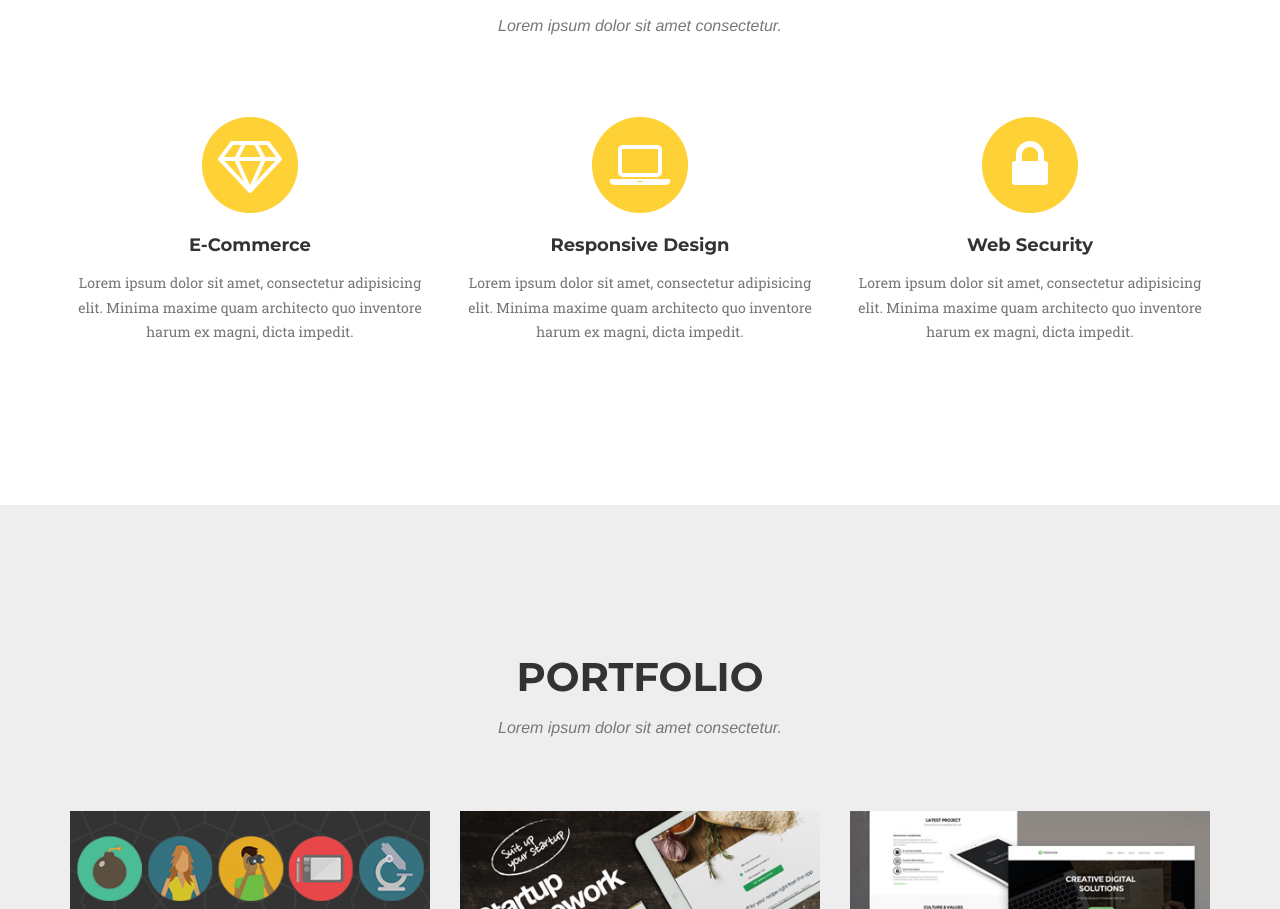
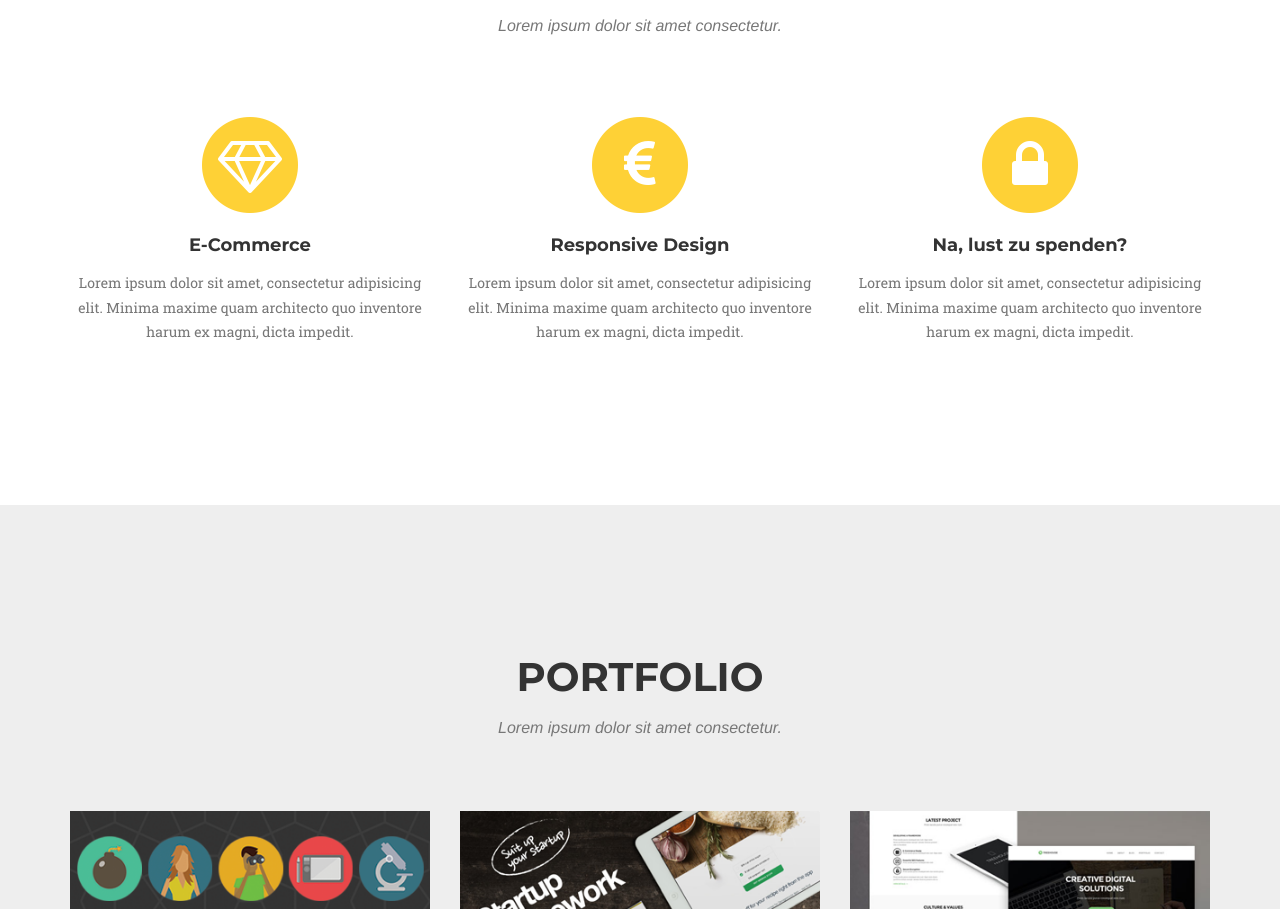
Before and after one commit to carlottasch/Carlottas-website, a website: page docs/index.html in a window 1280 px wide. Shown: the part 955-1864 px from the top of the page. Drawn offline with nearby package versions, Linux system fonts and the light colour scheme; a web font is replaced by a local one.

Commit message:
changed icon and title

```diff
--- a/docs/index.html
+++ b/docs/index.html
@@ -106,7 +106,7 @@
                 <div class="col-md-4">
                     <span class="fa-stack fa-4x">
                         <i class="fa fa-circle fa-stack-2x text-primary"></i>
-                        <i class="fa fa-laptop fa-stack-1x fa-inverse"></i>
+                        <i class="fa fa-eur  fa-stack-1x fa-inverse"></i>
                     </span>
                     <h4 class="service-heading">Responsive Design</h4>
                     <p class="text-muted">Lorem ipsum dolor sit amet, consectetur adipisicing elit. Minima maxime quam architecto quo inventore harum ex magni, dicta impedit.</p>
@@ -116,7 +116,7 @@
                         <i class="fa fa-circle fa-stack-2x text-primary"></i>
                         <i class="fa fa-lock fa-stack-1x fa-inverse"></i>
                     </span>
-                    <h4 class="service-heading">Web Security</h4>
+                    <h4 class="service-heading">Na, lust zu spenden?</h4>
                     <p class="text-muted">Lorem ipsum dolor sit amet, consectetur adipisicing elit. Minima maxime quam architecto quo inventore harum ex magni, dicta impedit.</p>
                 </div>
             </div>
```
